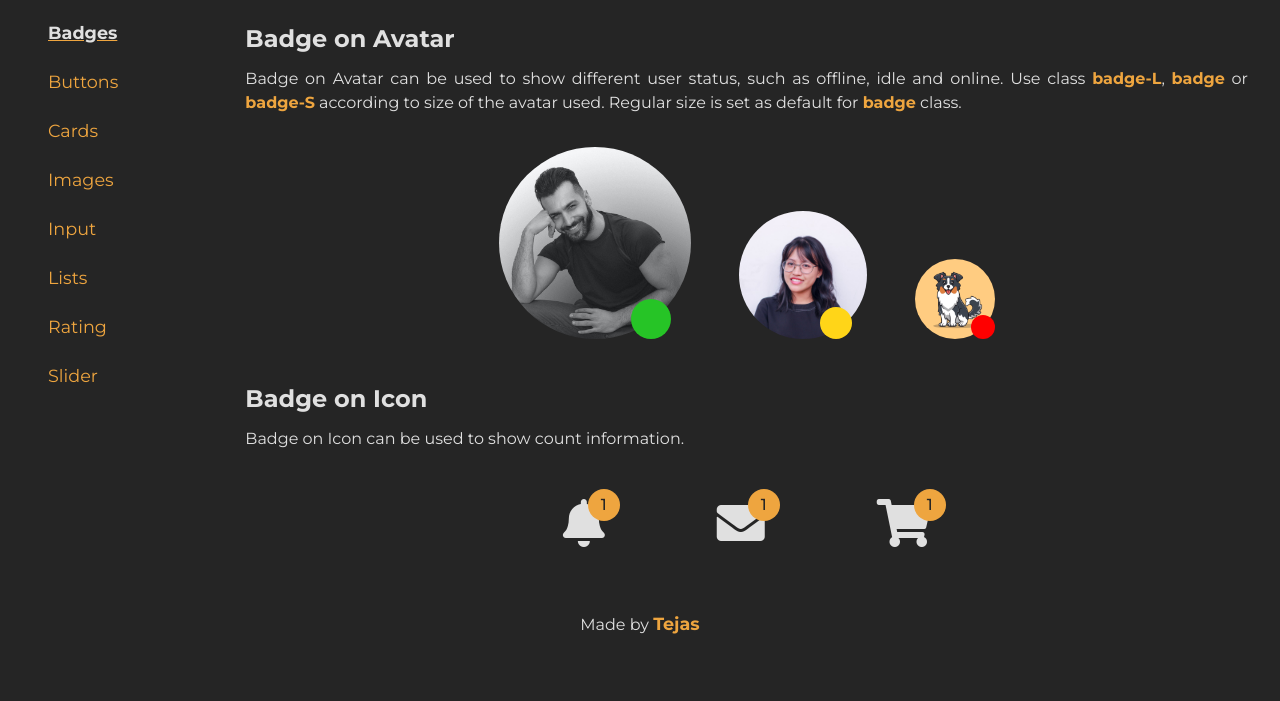
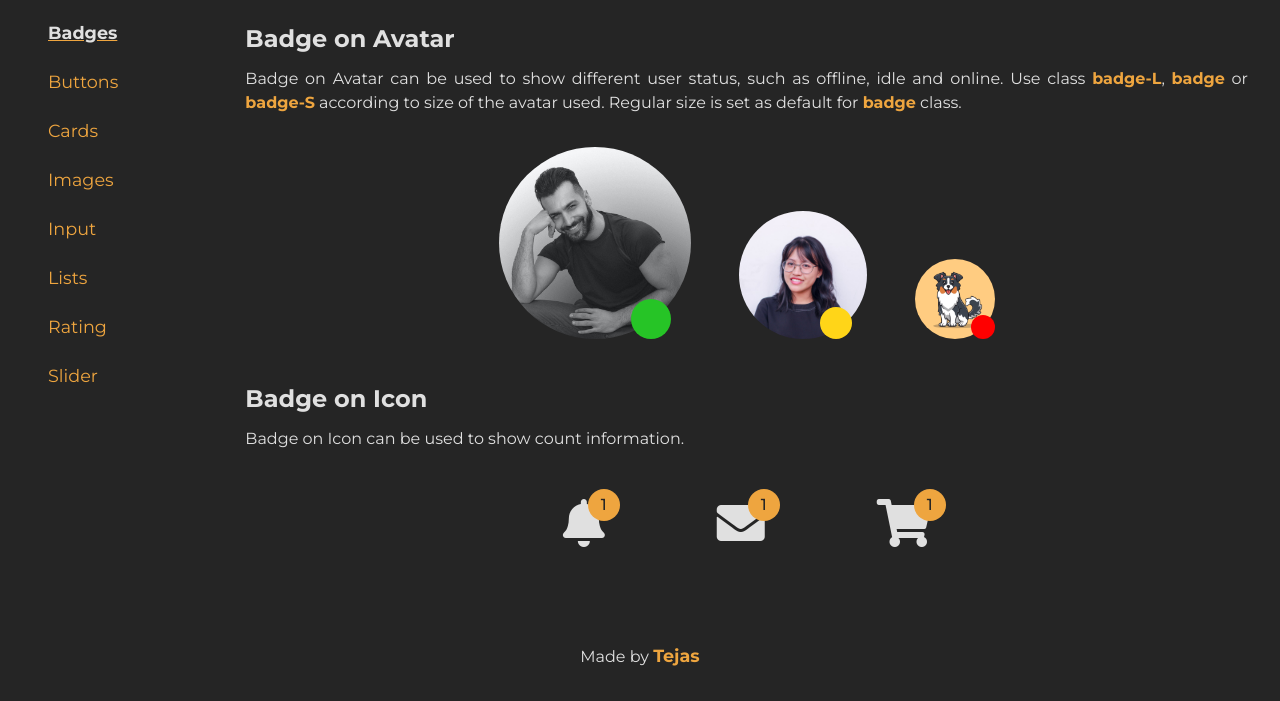
Before and after one commit to TejasShekar/Prime8UI, a plain HTML site: page Components/Badge/badge.html in a window 1280 px wide. Shown: the part 176-877 px from the top of the page. Before the commit the page ends 813 px from the top, so only its background shows below. Drawn offline with Linux system fonts and the light colour scheme.

Commit message:
minor refactor #2
1. Added margin to footer

```diff
--- a/Components/Badge/badge.html
+++ b/Components/Badge/badge.html
@@ -130,7 +130,7 @@
         </section>
       </main>
     </div>
-    <footer class="footer">
+    <footer class="footer my-2">
       Made by
       <a href="https://github.com/TejasShekar" target="_blank">
         <span class="span">Tejas</span>
```
Also changed, not shown: Components/Alerts/alerts.html (+1 -1 lines), Components/Avatar/avatar.html (+1 -1 lines), Components/Buttons/button.html (+1 -1 lines), Components/Cards/cards.html (+1 -1 lines), Components/Images/images.html (+1 -1 lines), Components/Input/input.html (+1 -1 lines), Components/Lists/lists.html (+1 -1 lines), Components/Rating/rating.html (+1 -1 lines), Components/Slider/slider.html (+1 -1 lines), index.html (+2 -2 lines).
